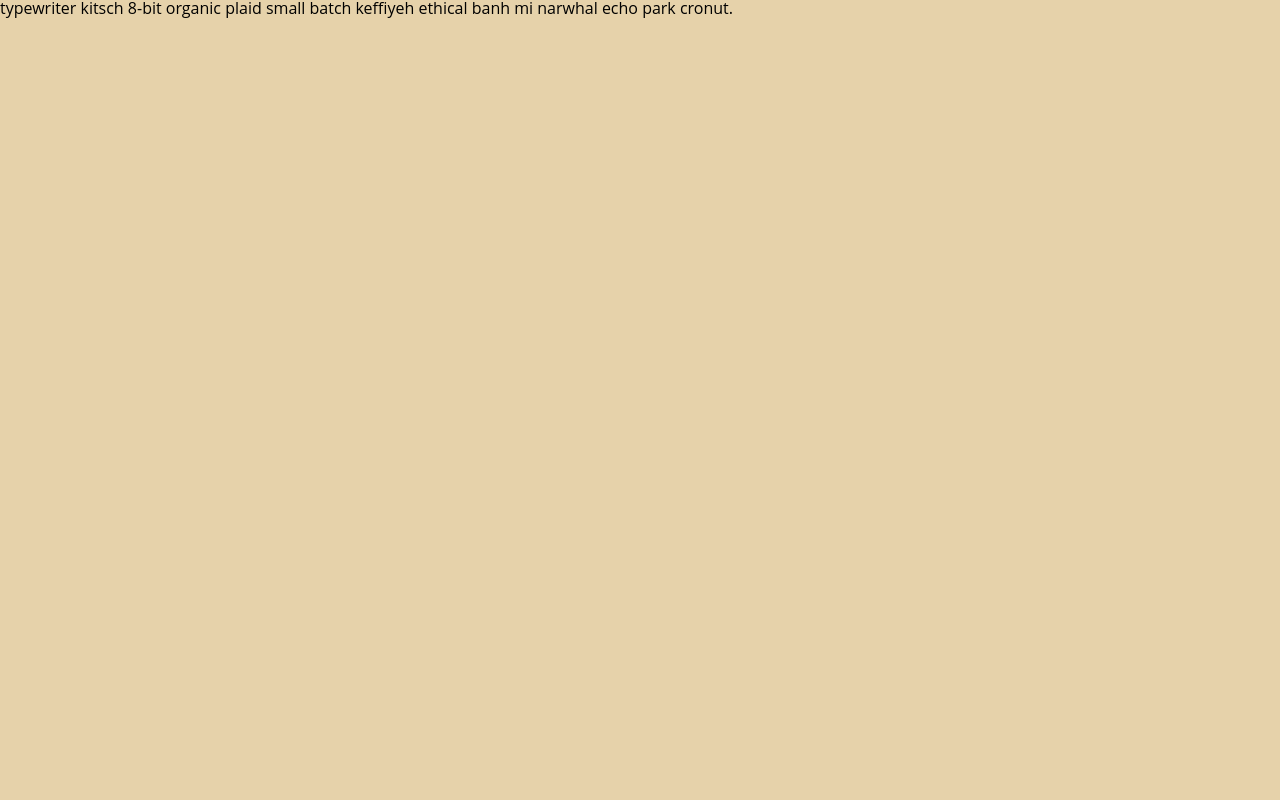
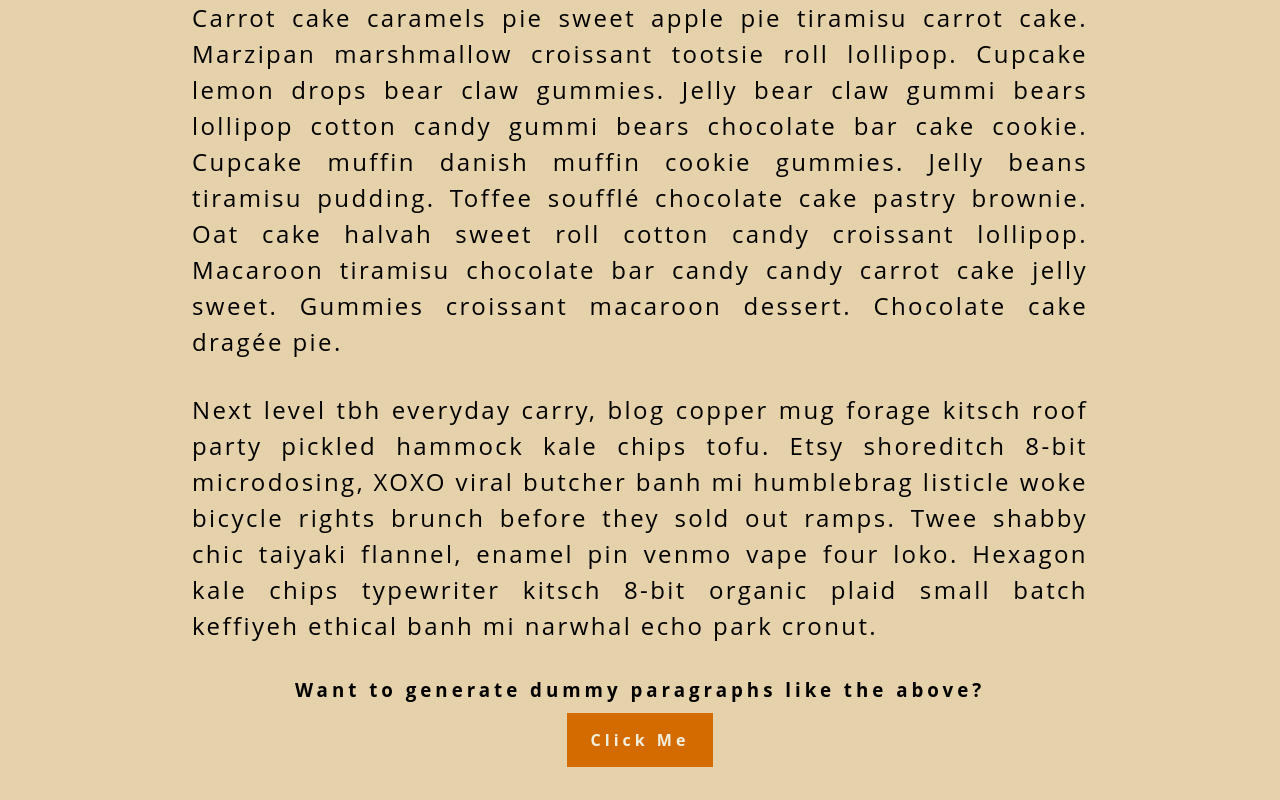
Before and after one commit to araf821/Cocktails, a React (Vite) app: page /about in a window 1280 px wide. Shown: the part 276-1076 px from the top of the page. Before the commit the page ends 800 px from the top, so only its background shows below. Built offline with nearby package versions, Linux system fonts and the light colour scheme; no server answers.

Commit message:
implemented about page and its css

```diff
--- a/src/components/List.jsx
+++ b/src/components/List.jsx
@@ -1,7 +1,6 @@
-import { useEffect } from "react";
 import { useGlobalContext } from "../context";
 import Card from "./Card";
-import Loading from "./Loading";
+import Loading from "./Loader/Loader";
 
 const List = () => {
   const { data, loading } = useGlobalContext();
--- a/src/components/loader.css
+++ b/src/components/Loader/loader.css
@@ -24,17 +24,17 @@
   left: 48px;
 }
 .ldio-z3bn4tlofyn div:nth-child(1) {
-  background: #e90c59;
+  background: #D36B00;
   animation: ldio-z3bn4tlofyn 1s linear infinite;
   animation-delay: -0.5s;
 }
 .ldio-z3bn4tlofyn div:nth-child(2) {
-  background: #46dff0;
+  background: #42032C;
   animation: ldio-z3bn4tlofyn 1s linear infinite;
   animation-delay: 0s;
 }
 .ldio-z3bn4tlofyn div:nth-child(3) {
-  background: #e90c59;
+  background: #D36B00;
   animation: ldio-z3bn4tlofyn-o 1s linear infinite;
   animation-delay: -0.5s;
 }
--- a/src/index.scss
+++ b/src/index.scss
@@ -238,3 +238,70 @@ body {
 //////////////////////////////////////////////////////////////
 //       Cocktail Page       ////       Cocktail Page       //
 //////////////////////////////////////////////////////////////
+
+////////////////////////////////////////////////////////
+//       About Page       ////       About Page       //
+////////////////////////////////////////////////////////
+
+.about-section {
+  margin: 3rem auto;
+  text-align: justify;
+  width: 70vw;
+  letter-spacing: 0.25rem;
+
+  h1 {
+    font-size: 4rem;
+    margin-bottom: 1rem;
+  }
+
+  p {
+    font-size: 1.5rem;
+    margin-bottom: 2rem;
+    letter-spacing: 0.15rem;
+  }
+
+  .extras {
+    text-align: center;
+  }
+
+  h3 {
+    margin-bottom: 1.5rem;
+  }
+
+  a {
+    padding: 1rem 1.5rem;
+    background-color:$secondary-background-color;
+    text-decoration: none;
+    position: relative;
+    color: $primary-text-color;
+    font-weight: bold;
+  }
+
+  a:hover {
+    color: $secondary-background-color;
+    background: transparent;
+    box-shadow: none;
+  }
+  a:before,
+  a:after {
+    content: "";
+    position: absolute;
+    top: 0;
+    right: 0;
+    height: 2px;
+    width: 0;
+    background: $secondary-background-color;
+    transition: all 0.3s ease;
+  }
+  a:after {
+    right: inherit;
+    top: inherit;
+    left: 0;
+    bottom: 0;
+  }
+  a:hover:before,
+  a:hover:after {
+    width: 100%;
+    transition: all 0.6s ease;
+  }
+}
--- a/src/pages/About.jsx
+++ b/src/pages/About.jsx
@@ -1,6 +1,6 @@
 const About = () => {
   return (
-    <main>
+    <main className="about-section">
       <h1>About Us</h1>
       <p>
         Jelly sweet roll jelly beans biscuit pie macaroon chocolate donut.
@@ -21,6 +21,10 @@ const About = () => {
         venmo vape four loko. Hexagon kale chips typewriter kitsch 8-bit organic
         plaid small batch keffiyeh ethical banh mi narwhal echo park cronut.
       </p>
+      <div className="extras">
+        <h3>Want to generate dummy paragraphs like the above?</h3>
+        <a href="https://lorem-generator123.netlify.app/">Click Me</a>
+      </div>
     </main>
   );
 };
```
Also changed, not shown: src/components/Loader/Loader.jsx (renamed from src/components/Loading.jsx).
